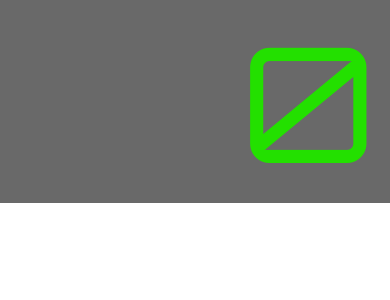
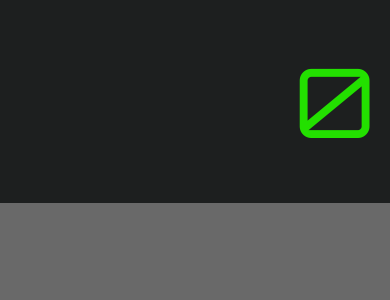
Before and after one commit to lroberts77/react-calculate-tdd, a React (Create React App) app: page / in a window 390 px wide. Shown: the top 300 px of the page. Built offline with nearby package versions, Linux system fonts and the light colour scheme.

Commit message:
added styling for keypad in index.css

```diff
--- a/src/index.css
+++ b/src/index.css
@@ -4,21 +4,32 @@ app variables
 
 :root {
   /* background colors */
-  --display-background-color: #696969;
+  --calculator-background-color: #696969;
+  --display-background-color: #1d1f1f;
+
   /* font */
   --main-font: 'Orbitron', sans-serif;
+
   /*font colours */
   --display-text-color: #23e000;
+
   /* font sizes */
   --display-text-size: 4em;
+
   /* font weights */
   --display-text-weight: 400;
+
   /*calculator dimensions*/
   --calculator-height: 72%;
   --calculator-width: 36%;
+
   /* display dimensions */
   --display-height: 24%;
   --display-width: 92%;
+
+  /* keypad dimension */
+  --keypad-height: 72%;
+  --keypad-width: 96%;
 }
 
 /*
@@ -28,7 +39,7 @@ media query for tablet or smaller screen
 @media screen and (max-width: 1024px) {
   :root {
     /* font sizes */
-    --display-text-size: 10em;
+    --display-text-size: 6em;
     /* calculator dimensions */
     --calculator-height: 100%;
     --calculator-width: 100%;
```
Also changed, not shown: 1 other file (tests, documents, lock files or other folders).
